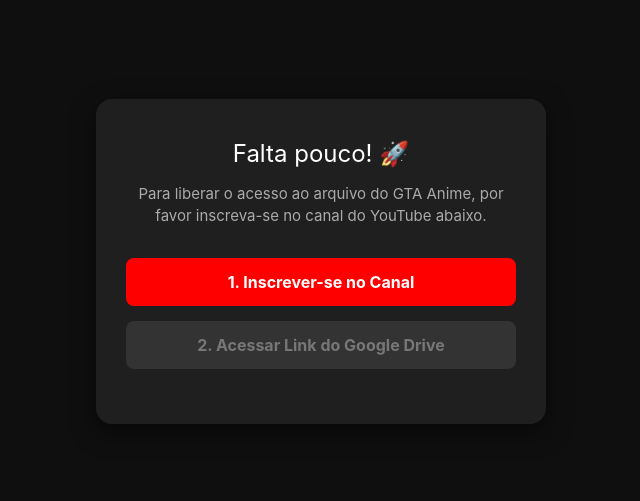
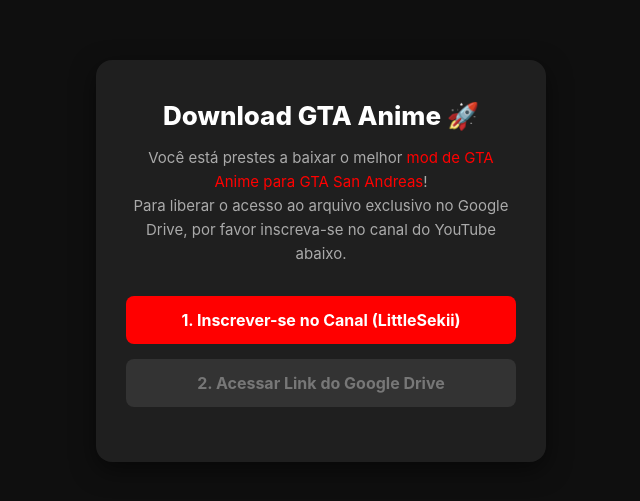
Before and after one commit to littlesekii/vue-linky-cat, a Vue app: page /gta_anime in a window 1280 px wide. Shown: the part 139-640 px from the top of the page, without its empty margins (319-959 px from the left). Built offline with nearby package versions, Linux system fonts and the light colour scheme; a web font is replaced by a local one.

Commit message:
add gta anime download link with channel subscription requiring

```diff
--- a/src/views/GTAAnimeView.vue
+++ b/src/views/GTAAnimeView.vue
@@ -1,8 +1,13 @@
 <script setup>
-import { ref } from 'vue'
+import { ref, onMounted } from 'vue'
 
 // Estado para controlar se o link do Drive está liberado
 const isUnlocked = ref(false)
+
+// Atualiza o título da aba do navegador dinamicamente ao carregar o componente
+onMounted(() => {
+  document.title = "Download GTA Anime | Mod GTA San Andreas Atualizado"
+})
 
 const handleYouTubeClick = () => {
   // Aguarda 1 segundo antes de liberar o botão para dar tempo do redirecionamento
@@ -14,9 +19,21 @@
 
 <template>
   <div class="page-wrapper">
+    <!-- Seção oculta apenas para robôs de SEO (Web Crawlers) extraírem palavras-chave extras -->
+    <span class="seo-hidden">
+      Aqui você pode baixar o GTA Anime atualizado. Modificações completas para GTA San Andreas PC e Android,
+      com skins de anime, texturas otimizadas e download 100% seguro via Google Drive pelo canal LittleSekii.
+    </span>
+
     <div class="container">
-      <h1>Falta pouco! 🚀</h1>
-      <p>Para liberar o acesso ao arquivo do GTA Anime, por favor inscreva-se no canal do YouTube abaixo.</p>
+      <!-- H1 com palavras-chave fortes para SEO -->
+      <h1>Download GTA Anime 🚀</h1>
+
+      <!-- Parágrafo enriquecido com termos de busca (GTA San Andreas Mod, Baixar, etc) -->
+      <p>
+        Você está prestes a baixar o melhor <strong>mod de GTA Anime para GTA San Andreas</strong>!<br>
+        Para liberar o acesso ao arquivo exclusivo no Google Drive, por favor inscreva-se no canal do YouTube abaixo.
+      </p>
 
       <!-- Passo 1: Link do YouTube com confirmação automática -->
       <a
@@ -24,25 +41,38 @@
         target="_blank"
         class="btn btn-youtube"
         @click="handleYouTubeClick"
+        rel="noopener noreferrer"
       >
-        1. Inscrever-se no Canal
+        1. Inscrever-se no Canal (LittleSekii)
       </a>
 
       <!-- Passo 2: Link do Google Drive -->
-      <!-- O link só se comporta como link funcional se estiver desbloqueado, caso contrário vira um botão desativado -->
       <a
         :href="isUnlocked ? 'https://drive.google.com/file/d/1Ab-7e5yzYydgzVxb2ZWNUhL4UF1FBmda/view?usp=sharing' : undefined"
         target="_blank"
         class="btn btn-drive"
         :class="{ 'active': isUnlocked }"
+        rel="noopener noreferrer"
       >
-        {{ isUnlocked ? '2. Acessar Link do Google Drive (Liberado!)' : '2. Acessar Link do Google Drive' }}
+        {{ isUnlocked ? '2. Baixar GTA Anime (Liberado!)' : '2. Acessar Link do Google Drive' }}
       </a>
     </div>
   </div>
 </template>
 
 <style scoped>
+/* Mantém o texto de SEO visível para os robôs do Google, mas esconde totalmente do usuário */
+.seo-hidden {
+  position: absolute;
+  width: 1px;
+  height: 1px;
+  padding: 0;
+  margin: -1px;
+  overflow: hidden;
+  clip: rect(0, 0, 0, 0);
+  border: 0;
+}
+
 .page-wrapper {
   background: #0f0f0f;
   color: #ffffff;
@@ -68,16 +98,21 @@
 }
 
 h1 {
-  font-size: 24px;
+  font-size: 26px;
   margin-bottom: 15px;
   color: #fff;
+  font-weight: 800;
 }
 
 p {
   color: #aaa;
   font-size: 15px;
   margin-bottom: 30px;
-  line-height: 1.5;
+  line-height: 1.6;
+}
+
+p strong {
+  color: #ff0000; /* Destaca as palavras-chave principais em vermelho */
 }
 
 .btn {
```
